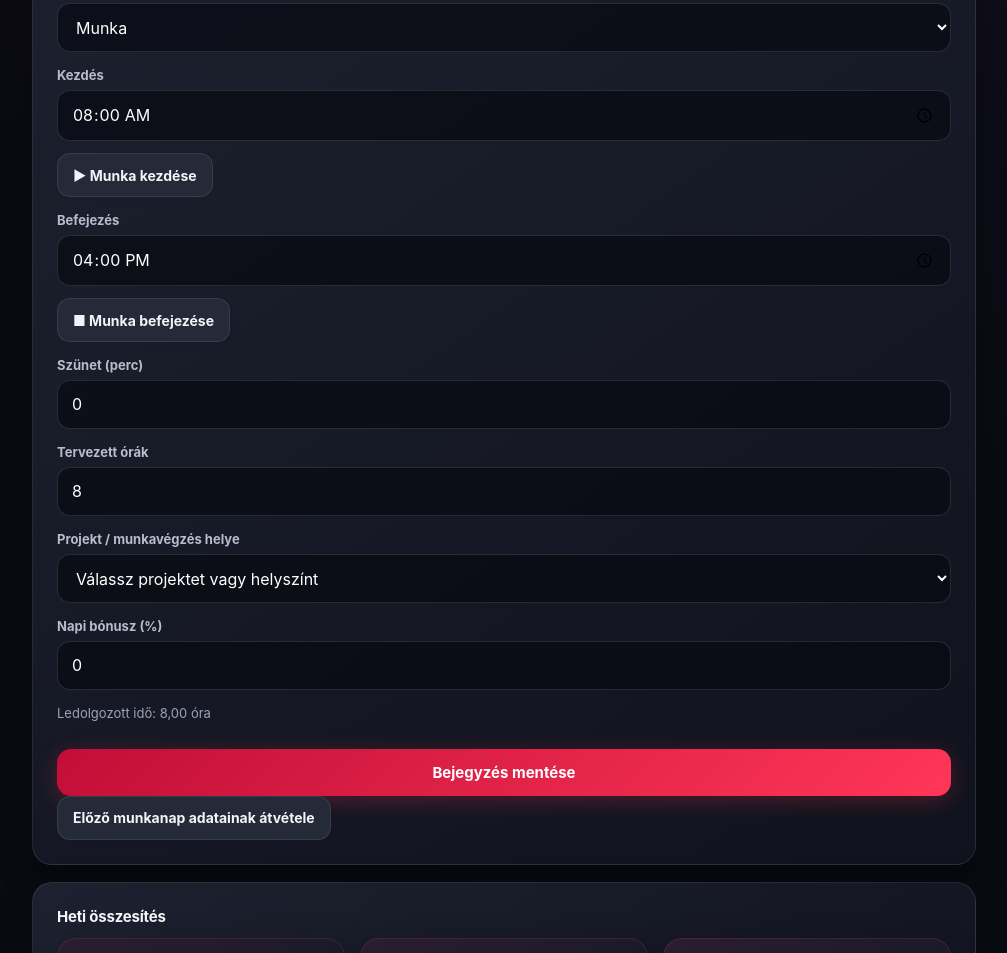
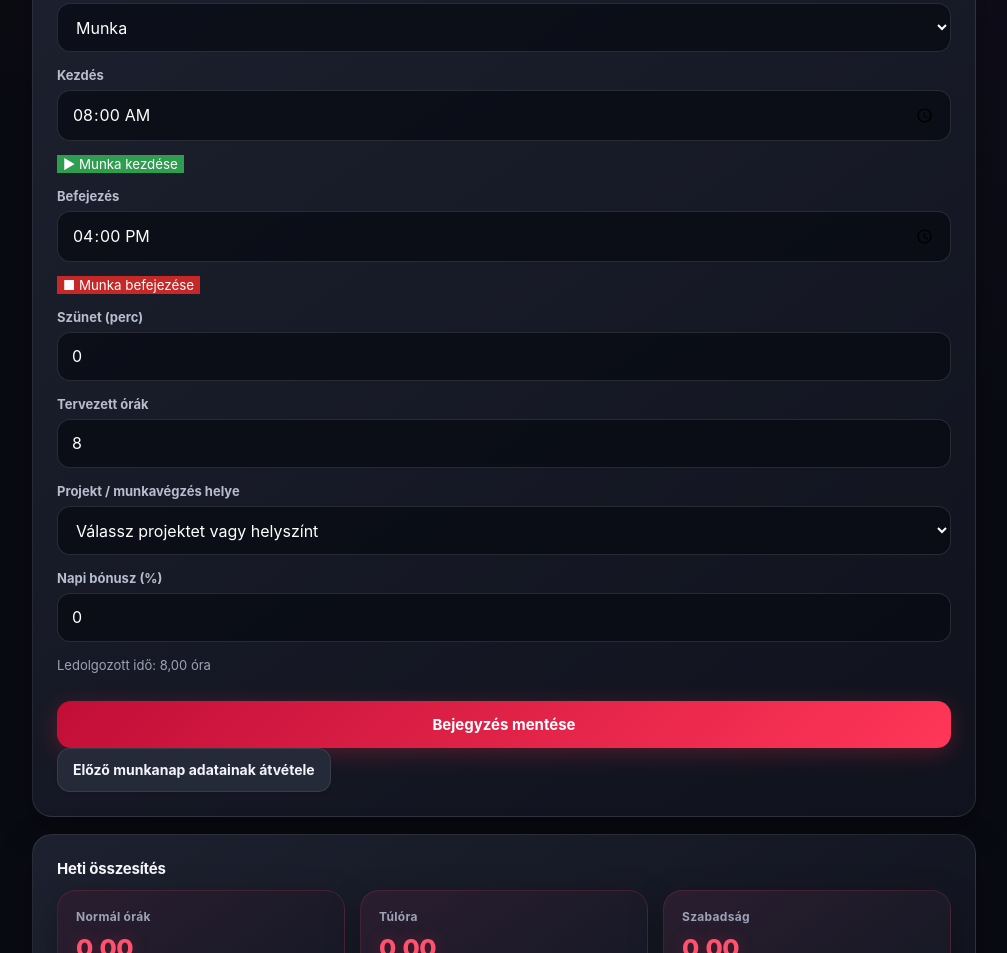
Before and after one commit to kissjanos18-arch/Munkaid-, a plain HTML site: page index.html in a window 1280 px wide. Shown: the part 1058-2011 px from the top of the page, without its empty margins (136-1143 px from the left). Drawn offline with Linux system fonts and the light colour scheme.

Commit message:
Update index.html

```diff
--- a/index.html
+++ b/index.html
@@ -1024,12 +1024,13 @@ header::after {
 <div id="workFields">
 <label>Kezdés</label>
 <input type="time" id="start" value="08:00">
-<button type="button" class="secondary" onclick="startWorkNow()">▶ Munka kezdése</button>
+<button type="button" style="background:#2e9d50;color:white;border:0" onclick="startWorkNow()">▶ Munka kezdése</button>
+
 
 <label>Befejezés</label>
 <input type="time" id="end" value="16:00">
-<button type="button" class="secondary" onclick="endWorkNow()">■ Munka befejezése</button>
-
+
+<button type="button" style="background:#c62828;color:white;border:0" onclick="endWorkNow()">■ Munka befejezése</button>
   <label>Szünet (perc)</label><input type="number" id="breakMinutes" min="0" value="0">
 <label>Tervezett órák</label><input type="number" id="planned" min="0" max="24" step="0.5" value="8">
 <label>Projekt / munkavégzés helye</label>
```
